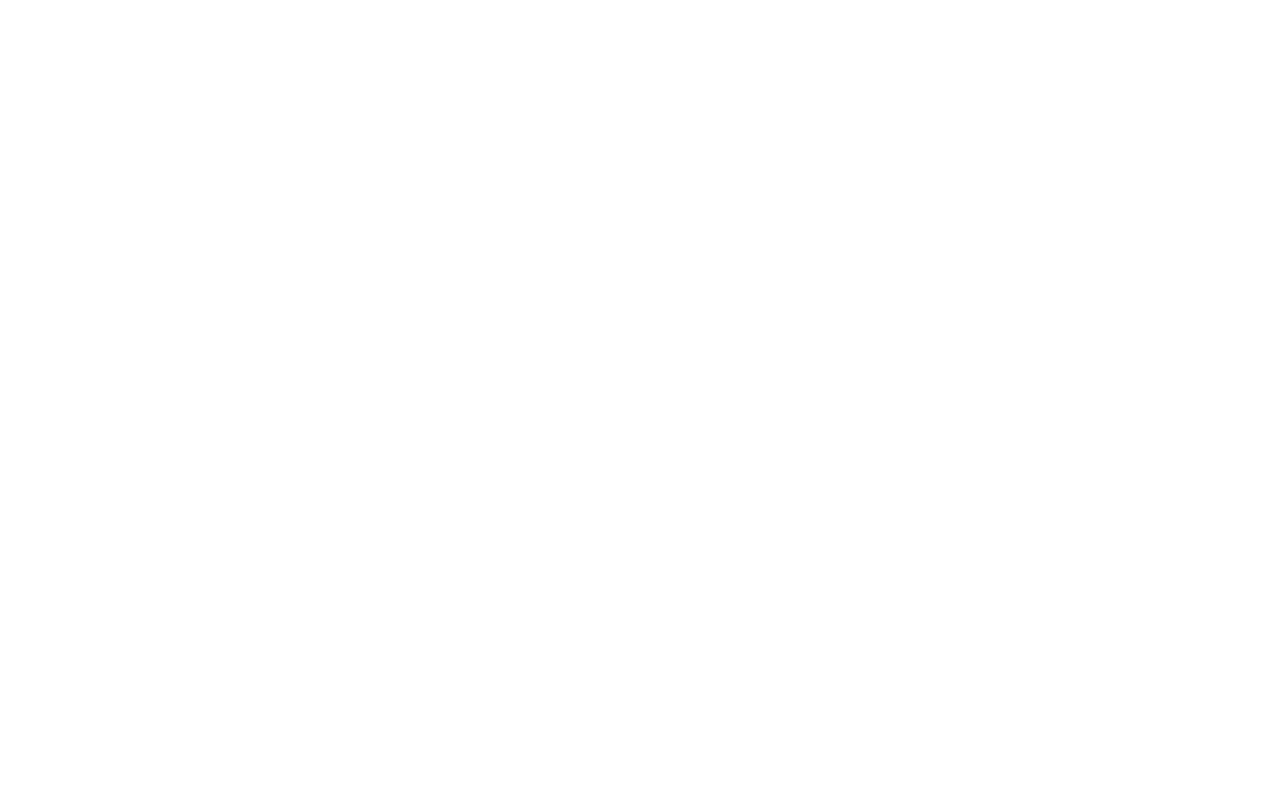
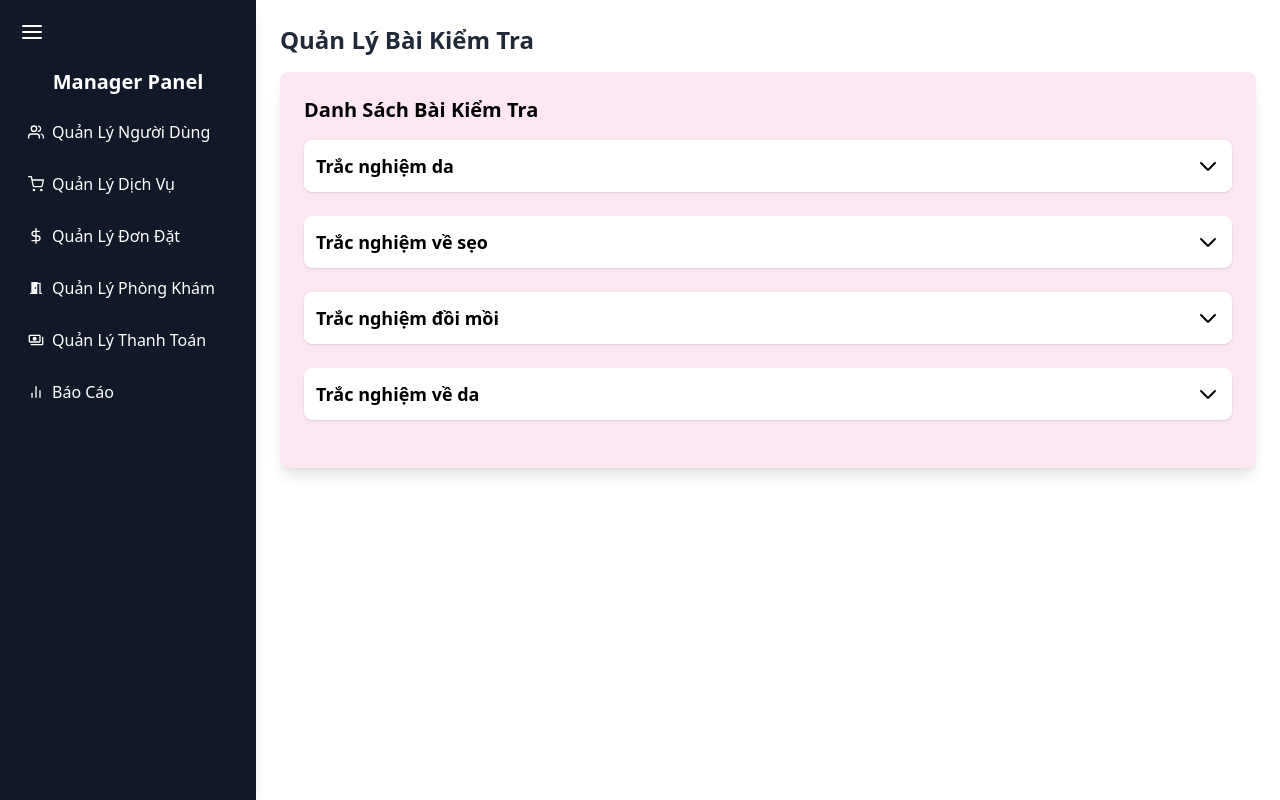
Before and after one commit to Rosettyluvhenny/SWP_SP25, a React (Vite) app in the folder sparkle-salon-fe/: page /manager/quiz in a window 1280 px wide. Before the commit this address had no page. Built offline with nearby package versions, Linux system fonts and the light colour scheme.

Commit message:
editskintest

```diff
--- a/sparkle-salon-fe/src/App.tsx
+++ b/sparkle-salon-fe/src/App.tsx
@@ -20,6 +20,8 @@
 import ManagerStaff from "./pages/ManagerStaff";
 import SkinTest from "./pages/SkinTest";
 import CreaterQuiz from "./pages/CreaterQuiz";
+import QuizManagement from "./pages/QuizManagement";
+
 
 function App() {
   return (
@@ -43,8 +45,9 @@
         <Route path="/payment" element={<Payment />} />
         <Route path="/profile" element={<MainLayout><CustomerProfile /></MainLayout>} />
         <Route path="/managerstaff" element={<ManagerStaff />} />
-        <Route path="/SkinTest" element={<MainLayout><SkinTest /></MainLayout>} />
-        <Route path="/CreaterQuiz" element={<MainLayout><CreaterQuiz /></MainLayout>} />
+        <Route path="/skinTest" element={<MainLayout><SkinTest /></MainLayout>} />
+        <Route path="/createrquiz" element={<MainLayout><CreaterQuiz /></MainLayout>} />
+        <Route path="/manager/quiz" element={<QuizManagement />} />
 
 
       </Routes>
--- a/sparkle-salon-fe/src/pages/CreaterQuiz.tsx
+++ b/sparkle-salon-fe/src/pages/CreaterQuiz.tsx
@@ -6,6 +6,7 @@
   options: string[];
   multiple: boolean;
   correctAnswers: string[];
+  points: number;
 };
 
 export default function CreateQuiz() {
@@ -14,7 +15,7 @@
   const addQuestion = () => {
     setQuestions((prev) => [
       ...prev,
-      { id: Date.now(), question: "", options: [""], multiple: false, correctAnswers: [] },
+      { id: Date.now(), question: "", options: [""], multiple: false, correctAnswers: [], points: 1 },
     ]);
   };
 
@@ -67,6 +68,12 @@
     setQuestions((prev) => prev.filter((q) => q.id !== id));
   };
 
+  const updatePoints = (id: number, value: number) => {
+    setQuestions((prev) =>
+      prev.map((q) => (q.id === id ? { ...q, points: value } : q))
+    );
+  };
+
   const saveQuiz = () => {
     console.log("Quiz saved:", questions);
   };
@@ -82,6 +89,7 @@
       </button>
       {questions.map((q) => (
         <div key={q.id} className="mt-6 p-4 border rounded-lg shadow-md bg-white">
+          <div className="flex gap-4 mb-4">
             <input
               type="text"
               placeholder="Nhập câu hỏi"
@@ -89,6 +97,17 @@
               onChange={(e) => updateQuestion(q.id, e.target.value)}
               className="w-full p-2 border rounded"
             />
+            <div className="flex items-center">
+              <label className="mr-2">Điểm:</label>
+              <input
+                type="number"
+                min="0"
+                value={q.points}
+                onChange={(e) => updatePoints(q.id, parseInt(e.target.value) || 0)}
+                className="p-2 border rounded w-20"
+              />
+            </div>
+          </div>
           {q.options.map((opt, index) => (
             <div key={index} className="mt-2 flex items-center">
               <input
--- /dev/null
+++ b/sparkle-salon-fe/src/pages/QuizManagement.tsx
@@ -0,0 +1,103 @@
+import React, { useState } from "react";
+import Sidebar from "../components/SideBarDashboard";
+import { Question } from "../data/tracnghiemdata";
+import { tracnghiemdata } from "../data/tracnghiemdata";
+import { tracnghiemveseodata } from "../data/tracnghiemveseodata";
+import { tracnghiemvedaData } from "../data/tracnghiemvedaData";
+import { tracnghiemdoimoidata } from "../data/tracnghiemdoimoidata";
+
+export default function QuizManagement() {
+  const [selectedTest, setSelectedTest] = useState<string | null>(null);
+  const [questions, setQuestions] = useState<{ [key: string]: Question[] }>({
+    "Trắc nghiệm da": tracnghiemdata,
+    "Trắc nghiệm về sẹo": tracnghiemveseodata,
+    "Trắc nghiệm đồi mồi": tracnghiemdoimoidata,
+    "Trắc nghiệm về da": tracnghiemvedaData,
+  });
+
+  const handleToggleTest = (test: string) => {
+    setSelectedTest(selectedTest === test ? null : test);
+  };
+
+  const handleDeleteQuestion = (test: string, index: number) => {
+    const updatedQuestions = { ...questions };
+    updatedQuestions[test].splice(index, 1); // Xóa câu hỏi
+    setQuestions(updatedQuestions);
+  };
+
+  const handleEditQuestion = (test: string, index: number) => {
+    const newQuestion = prompt("Nhập câu hỏi mới:", questions[test][index].question);
+    if (newQuestion) {
+      const updatedQuestions = { ...questions };
+      updatedQuestions[test][index].question = newQuestion; // Cập nhật câu hỏi
+      setQuestions(updatedQuestions);
+    }
+  };
+
+  return (
+    <div className="flex h-screen bg-white">
+      <Sidebar />
+      <main className="flex-1 p-6">
+        <h1 className="text-2xl font-bold text-gray-800 mb-4">Quản Lý Bài Kiểm Tra</h1>
+        <div className="bg-pink-100 shadow-lg rounded-lg p-6">
+          <h2 className="text-xl font-semibold mb-4">Danh Sách Bài Kiểm Tra</h2>
+          <div>
+            {Object.keys(questions).map((test, index) => (
+              <div key={index} className="mb-6">
+                {/* Tiêu đề bài trắc nghiệm */}
+                <div
+                  onClick={() => handleToggleTest(test)}
+                  className="text-lg font-semibold cursor-pointer flex justify-between items-center bg-white p-3 shadow rounded-lg"
+                >
+                  {test}
+                  <svg
+                    className={`w-6 h-6 ml-2 transform transition-transform duration-300 ease-in-out ${
+                      selectedTest === test ? "rotate-180" : "rotate-0"
+                    }`}
+                    fill="none"
+                    stroke="currentColor"
+                    viewBox="0 0 24 24"
+                    xmlns="http://www.w3.org/2000/svg"
+                  >
+                    <path strokeLinecap="round" strokeLinejoin="round" strokeWidth={2} d="M19 9l-7 7-7-7" />
+                  </svg>
+                </div>
+
+                {/* Danh sách câu hỏi (chỉ hiển thị nếu bài test được chọn) */}
+                {selectedTest === test && (
+                  <div className="mt-3 space-y-4">
+                    {questions[test].map((q, idx) => (
+                      <div key={idx} className="p-4 bg-gray-100 rounded-lg shadow-md">
+                        <p className="text-lg font-medium mb-2">{q.question}</p>
+                        <div className="pl-4">
+                          {q.options.map((option, index) => (
+                            <p key={index} className="text-gray-700">- {option}</p>
+                          ))}
+                        </div>
+                        {/* Nút chỉnh sửa và xóa */}
+                        <div className="mt-3 flex space-x-2">
+                          <button
+                            onClick={() => handleEditQuestion(test, idx)}
+                            className="bg-blue-500 text-white px-3 py-1 rounded-md"
+                          >
+                            Sửa
+                          </button>
+                          <button
+                            onClick={() => handleDeleteQuestion(test, idx)}
+                            className="bg-red-500 text-white px-3 py-1 rounded-md"
+                          >
+                            Xóa
+                          </button>
+                        </div>
+                      </div>
+                    ))}
+                  </div>
+                )}
+              </div>
+            ))}
+          </div>
+        </div>
+      </main>
+    </div>
+  );
+}
--- a/sparkle-salon-fe/src/pages/SkinTest.tsx
+++ b/sparkle-salon-fe/src/pages/SkinTest.tsx
@@ -102,14 +102,8 @@
             >
               ⬅
             </button>
-            <div className="flex items-lef justify-center">
-              <h1 className="px-16
-               text-3xl font-bold">
-                <input
-                  value={selectedTest}
-                  className=" rounded px-3 py-2 text-center"
-                />
-              </h1>
+            <div className="pl-40 font-bold text-4xl">
+            {selectedTest}
             </div>
           </div>
 
```
Lines whose indentation alone changed are shown as unchanged.
